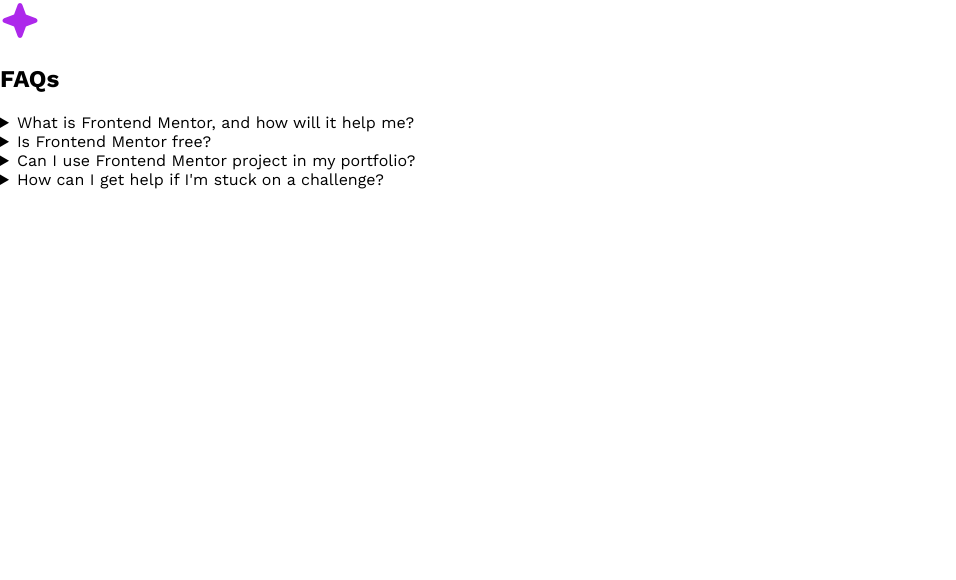
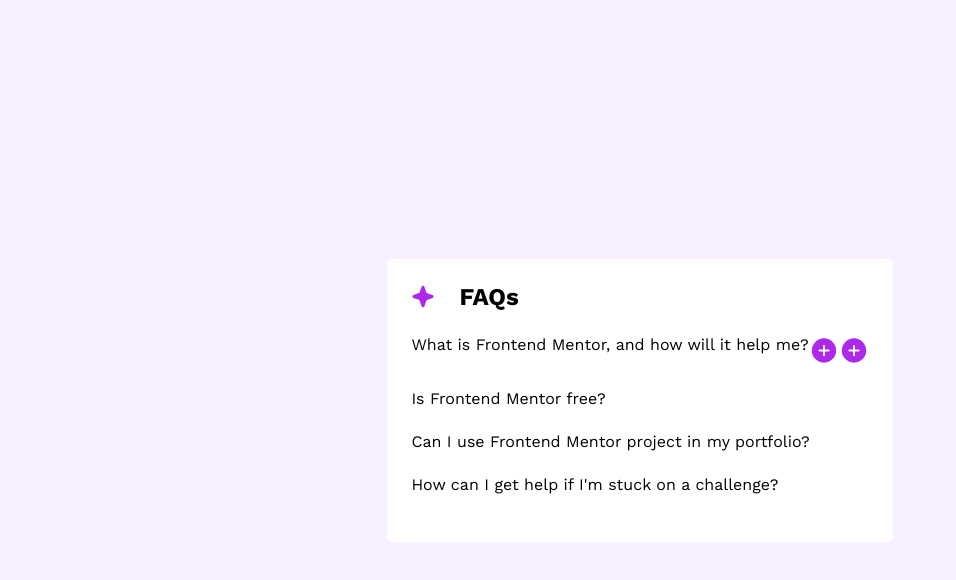
Before and after one commit to Gbw699/faq-accordion-frontend-mentor, an Angular app: page / in a window 1280 px wide. Shown: the top 580 px of the page, without its empty margins (0-956 px from the left). Built offline with nearby package versions, Linux system fonts and the light colour scheme.

Commit message:
STYLE update app component layout and add accordion styles

```diff
--- a/src/app/app.component.html
+++ b/src/app/app.component.html
@@ -1,13 +1,19 @@
-<article>
+<article class="container">
   <header class="header-container">
-    <img src="./assets/images/icon-star.svg" alt="Star icon image" />
+    <img
+      class="img"
+      src="./assets/images/icon-star.svg"
+      alt="Star icon image"
+    />
     <h1 class="title">FAQs</h1>
   </header>
   <main class="accordions-container">
-    <details class="accordion-1">
+    <details class="accordion">
       <summary class="question">
         What is Frontend Mentor, and how will it help me?
+        <div class="icon"></div>
       </summary>
+
       <p class="text">
         Frontend Mentor offers realistic coding challenges to help developers
         imporve their frontend coding skills with projects in HTML, CSS, AND
@@ -15,7 +21,7 @@
         building
       </p>
     </details>
-    <details class="accordion-2">
+    <details class="accordion">
       <summary class="question">Is Frontend Mentor free?</summary>
       <p class="text">
         Yes, Frontend Mentor offers both free and paid plans. The free plan
@@ -25,7 +31,7 @@
         practice building real-world projects.
       </p>
     </details>
-    <details class="accordion-3">
+    <details class="accordion">
       <summary class="question">
         Can I use Frontend Mentor project in my portfolio?
       </summary>
@@ -38,7 +44,7 @@
         the GitHub repository in your portfolio.
       </p>
     </details>
-    <details class="accordion-4">
+    <details class="accordion">
       <summary class="question">
         How can I get help if I'm stuck on a challenge?
       </summary>
--- a/src/app/app.component.scss
+++ b/src/app/app.component.scss
@@ -0,0 +1,40 @@
+@use "../styles.scss" as s;
+
+.container {
+  background-color: s.$White;
+  margin: 0 1.5rem;
+  border-radius: 5px;
+  padding: 1.5rem;
+  .header-container {
+    display: flex;
+    align-items: center;
+    gap: 1.5rem;
+    .img {
+      width: 1.5rem;
+    }
+    .title {
+      margin: 0;
+    }
+  }
+  .accordions-container {
+    .accordion {
+      margin: 1.5rem 0;
+      .question {
+        display: flex;
+        .icon {
+          display: block;
+          width: 60px;
+          height: 30px;
+          background-image: url("../../public/assets/images/icon-plus.svg");
+        }
+      }
+    }
+    .accordion[open] {
+      .question {
+        .icon {
+          background-image: url("../../public/assets/images/icon-minus.svg");
+        }
+      }
+    }
+  }
+}
--- a/src/styles.scss
+++ b/src/styles.scss
@@ -18,4 +18,11 @@
   font-weight: 400;
   font-style: normal;
   font-size: 16px;
+  background-color: $LightPink;
 }
+
+body {
+  display: flex;
+  justify-content: center;
+  align-items: center;
+}
```
